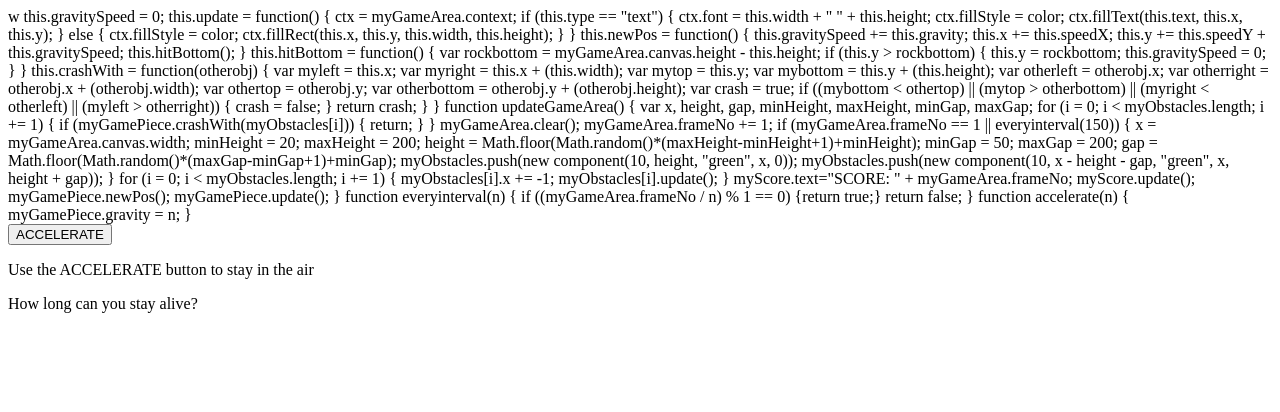
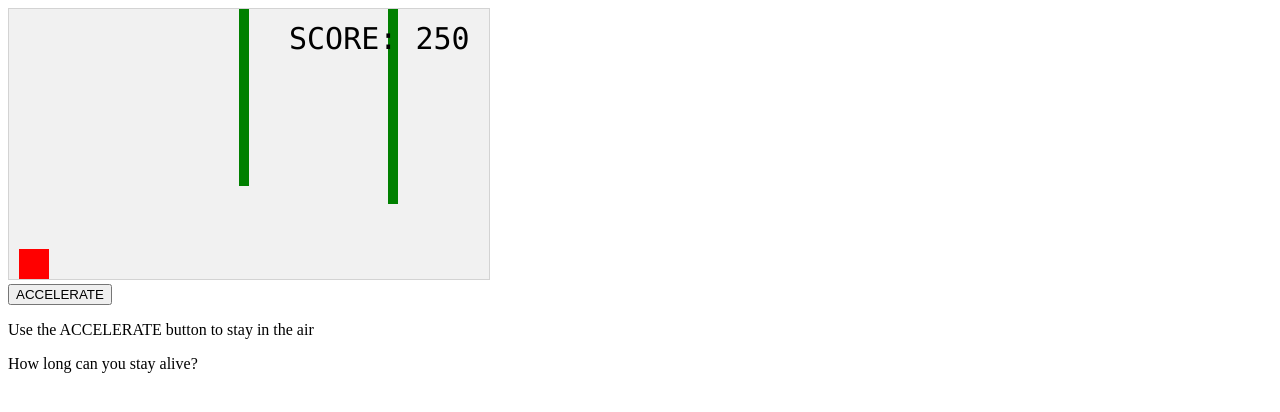
Before and after one commit to jeremyithondeka-commits/lock-off, a plain HTML site: page index.html in a window 1280 px wide. Drawn offline with Linux system fonts and the light colour scheme.

Commit message:
Update index.html

```diff
--- a/index.html
+++ b/index.html
@@ -1,4 +1,53 @@
-w
+<!DOCTYPE html>
+<html>
+<head>
+<meta name="viewport" content="width=device-width, initial-scale=1.0"/>
+<style>
+canvas {
+    border:1px solid #d3d3d3;
+    background-color: #f1f1f1;
+}
+</style>
+</head>
+<body onload="startGame()">
+<script>
+
+var myGamePiece;
+var myObstacles = [];
+var myScore;
+
+function startGame() {
+    myGamePiece = new component(30, 30, "red", 10, 120);
+    myGamePiece.gravity = 0.05;
+    myScore = new component("30px", "Consolas", "black", 280, 40, "text");
+    myGameArea.start();
+}
+
+var myGameArea = {
+    canvas : document.createElement("canvas"),
+    start : function() {
+        this.canvas.width = 480;
+        this.canvas.height = 270;
+        this.context = this.canvas.getContext("2d");
+        document.body.insertBefore(this.canvas, document.body.childNodes[0]);
+        this.frameNo = 0;
+        this.interval = setInterval(updateGameArea, 20);
+        },
+    clear : function() {
+        this.context.clearRect(0, 0, this.canvas.width, this.canvas.height);
+    }
+}
+
+function component(width, height, color, x, y, type) {
+    this.type = type;
+    this.score = 0;
+    this.width = width;
+    this.height = height;
+    this.speedX = 0;
+    this.speedY = 0;
+    this.x = x;
+    this.y = y;
+    this.gravity = 0;
     this.gravitySpeed = 0;
     this.update = function() {
         ctx = myGameArea.context;
```
